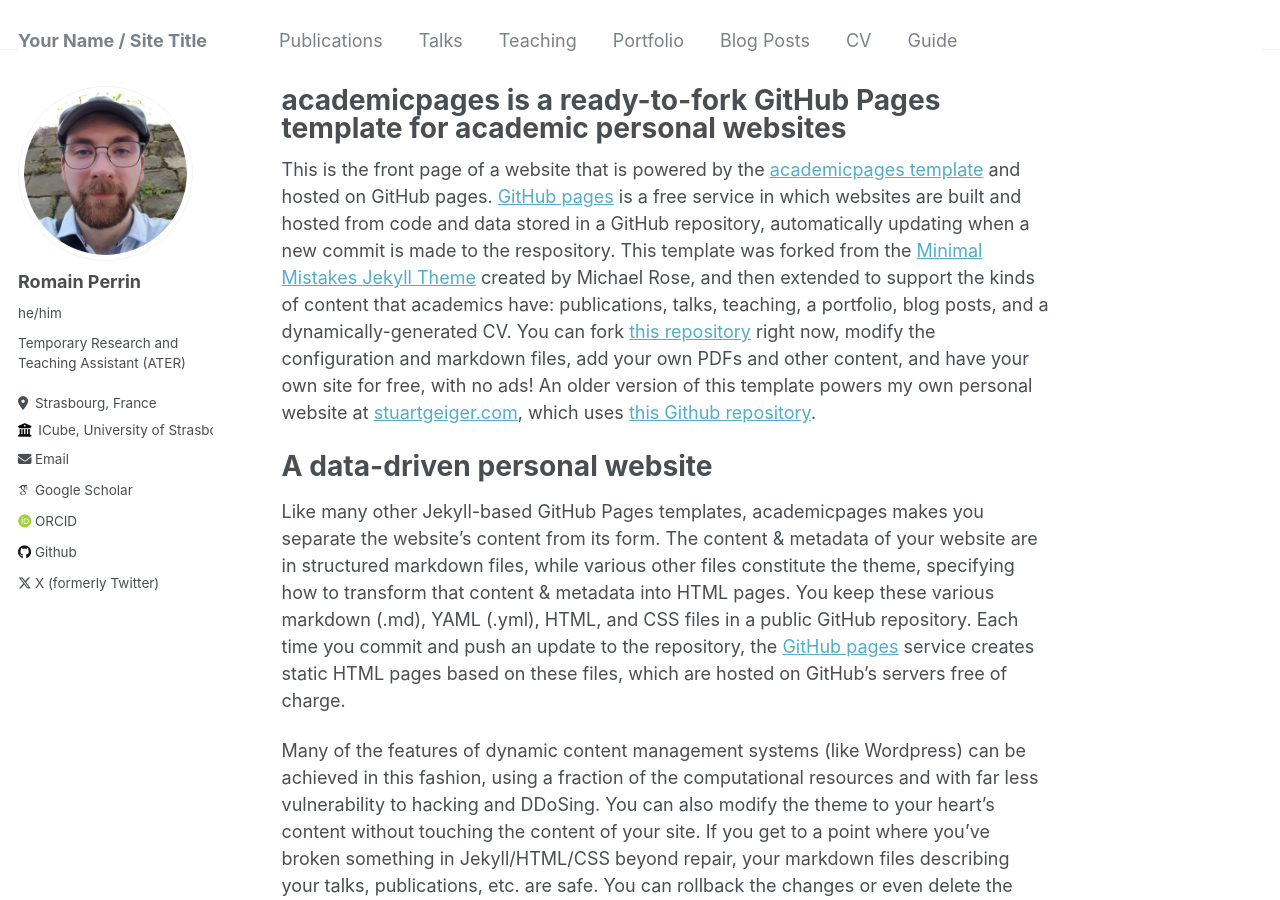
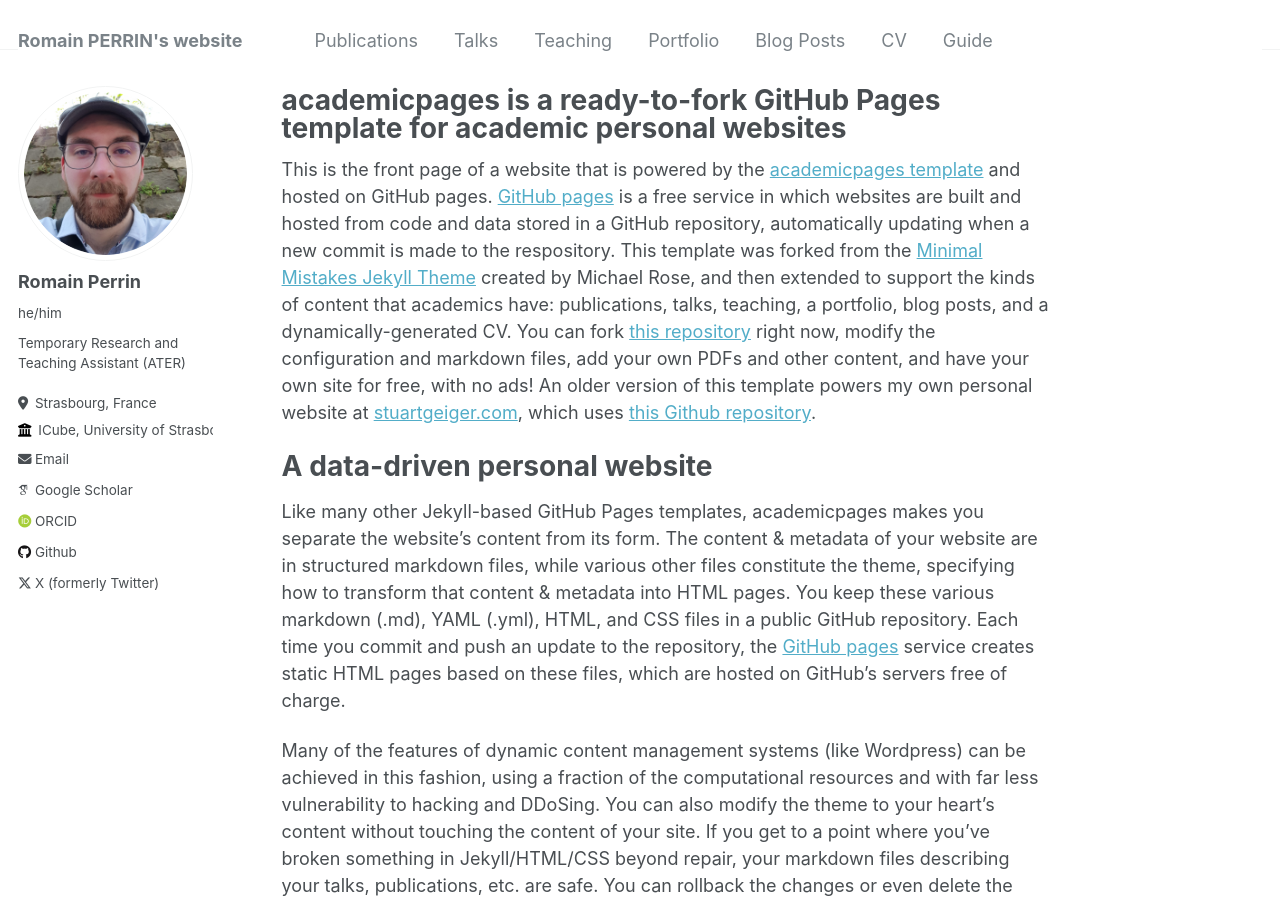
Before and after one commit to Romain96/Romain96.github.io, a Jekyll site: the page built from _pages/about.md, in a window 1280 px wide and 900 px high. Built offline with Jekyll 4.4.1, drawn with Linux system fonts in a browser that asks for light colours; some web fonts are replaced.

Commit message:
update title

```diff
--- a/_config.yml
+++ b/_config.yml
@@ -8,7 +8,7 @@
 
 # Basic Site Settings
 locale                   : "en-US"
-title                    : "Your Name / Site Title"
+title                    : "Romain PERRIN's website"
 title_separator          : "-"
 name                     : &name "Romain Perrin"
 description              : &description "personal description"
```
